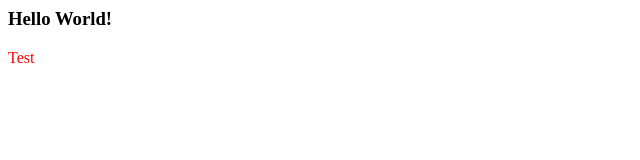
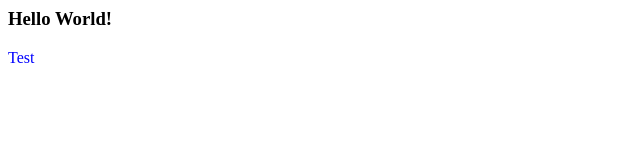
Before and after one commit to radovangardic/hello-world, a plain HTML site: page index.html in a window 1280 px wide. Shown: the full height of the page, 0-640 px from the left. Drawn offline with Linux system fonts and the light colour scheme.

Commit message:
Another ssh url test

```diff
--- a/index.html
+++ b/index.html
@@ -1,3 +1,3 @@
 <h3>Hello World!</h3>
 
-<p style="color:red;">Test</p>
+<p style="color:blue;">Test</p>
```
